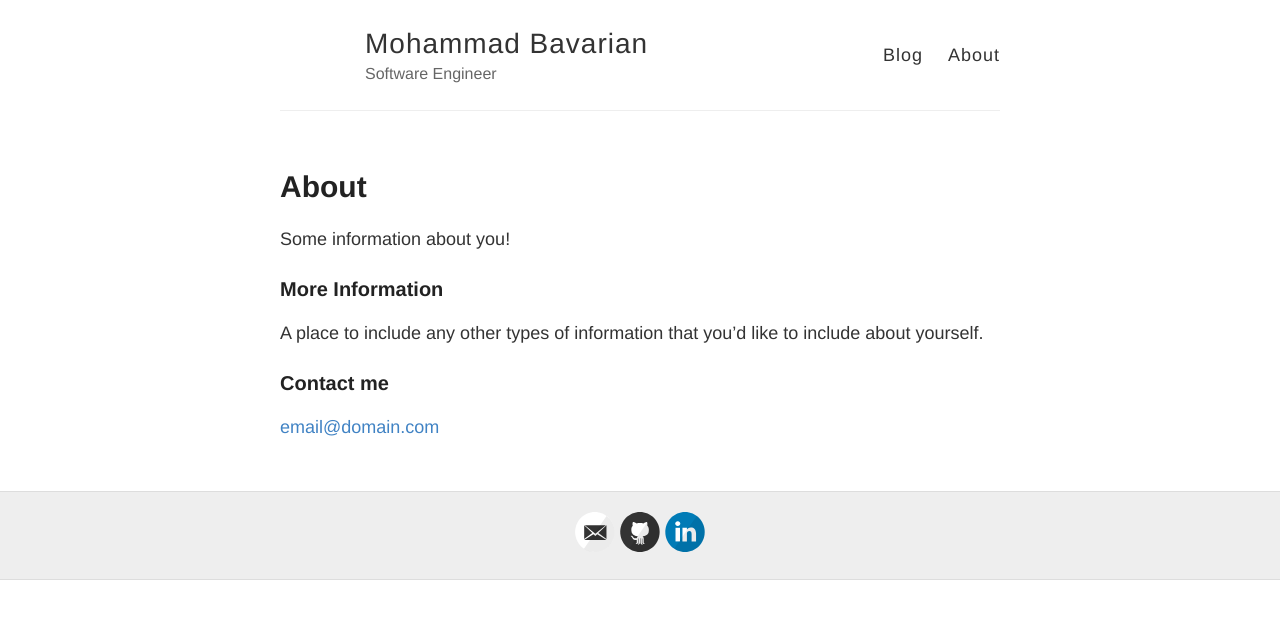
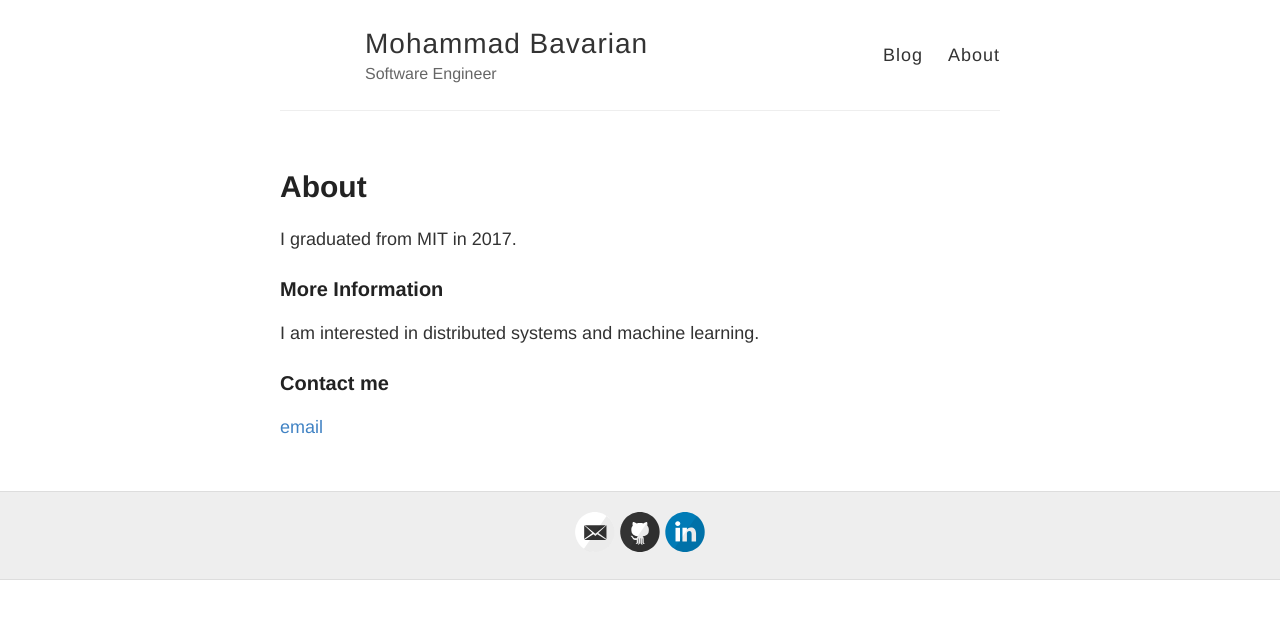
Before and after one commit to mbavar/mbavar.github.io, a Jekyll site: the page built from about.md, in a window 1280 px wide. Shown: the top 619 px of the page. Built offline with Jekyll 4.4.1, drawn with Linux system fonts in a browser that asks for light colours.

Commit message:
about changed

```diff
--- a/about.md
+++ b/about.md
@@ -4,12 +4,13 @@ title: About
 permalink: /about/
 ---
 
-Some information about you!
+I graduated from MIT in 2017.
 
 ### More Information
 
-A place to include any other types of information that you'd like to include about yourself.
+I am interested in distributed systems and machine learning.
 
 ### Contact me
 
-[email@domain.com](mailto:email@domain.com)
+
+[email](mailto:mobavarian@gmail.com)
```
